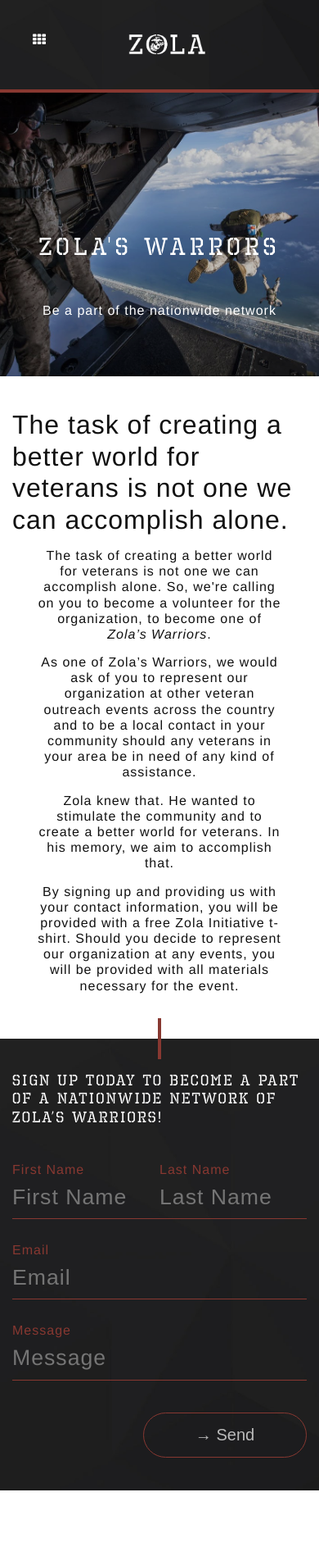
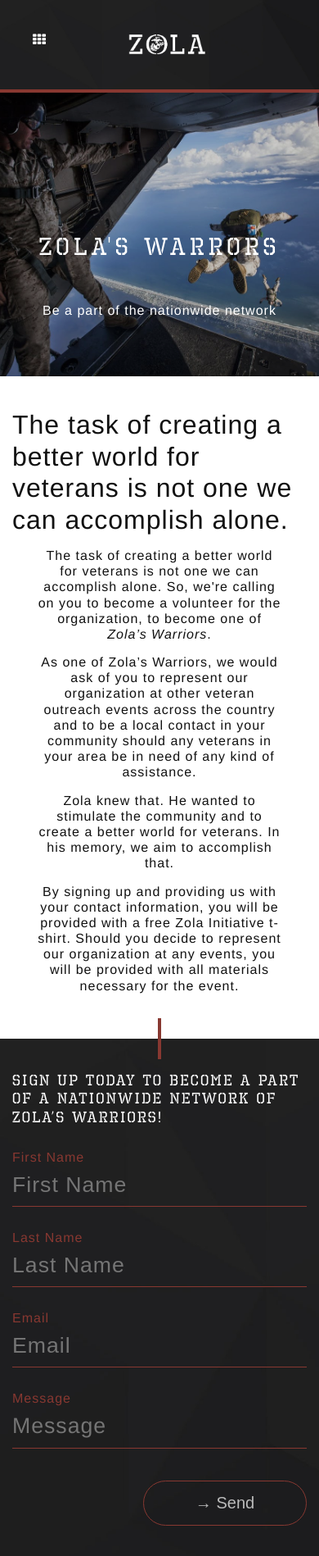
Before and after one commit to davidstevens37/TheZolaInitiative, a Jekyll site: the page built from zolas-warriors.html, in a window 390 px wide. Shown: the top 1898 px of the page at 82% size. Built offline with Jekyll 4.4.1, drawn with Linux system fonts in a browser that asks for light colours; some web fonts are replaced; grey boxes are pictures that could not be loaded.

Commit message:
full width on mobile

```diff
--- a/_sass/_donate.scss
+++ b/_sass/_donate.scss
@@ -206,6 +206,8 @@
   border: none;
 }
 .input-container--half {
-  width: 50%;
-  display: inline-block
+  @include min-width(450px) {
+    width: 50%;
+    display: inline-block;
+  }
 }
```
